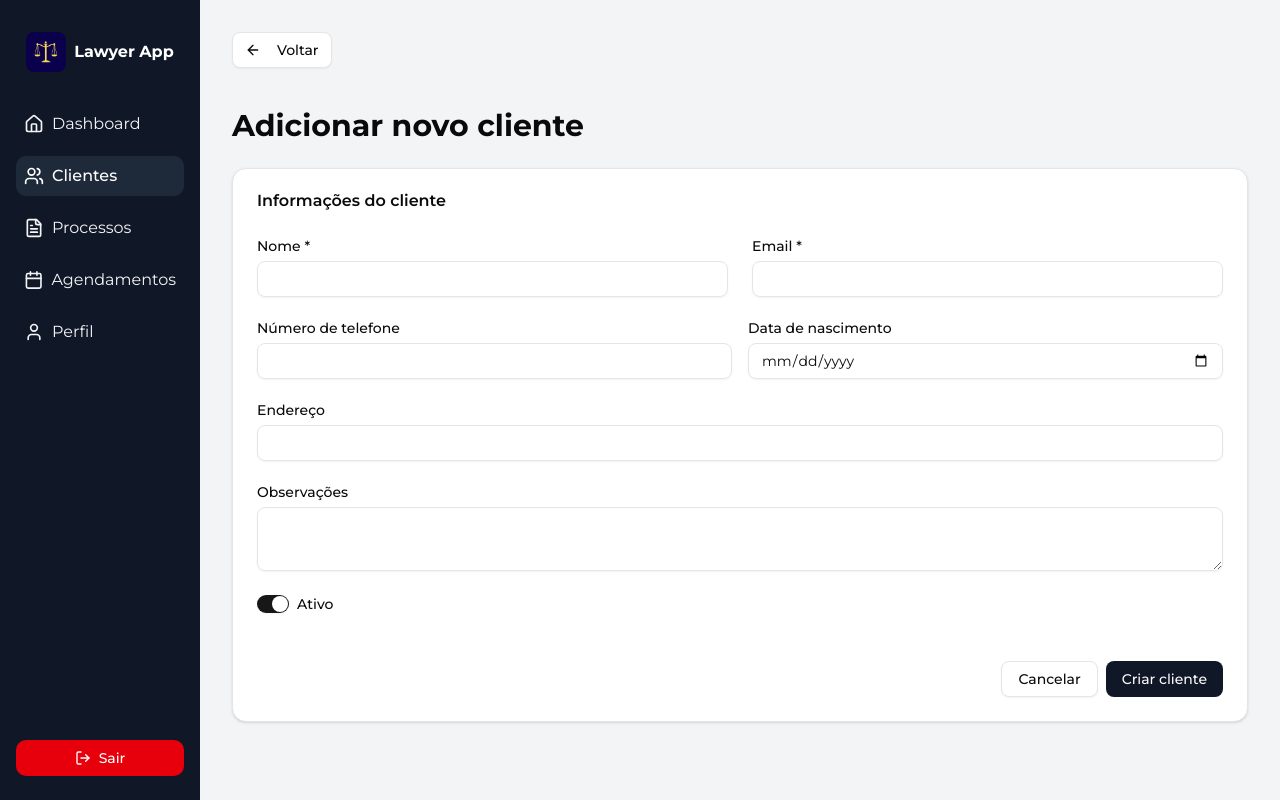
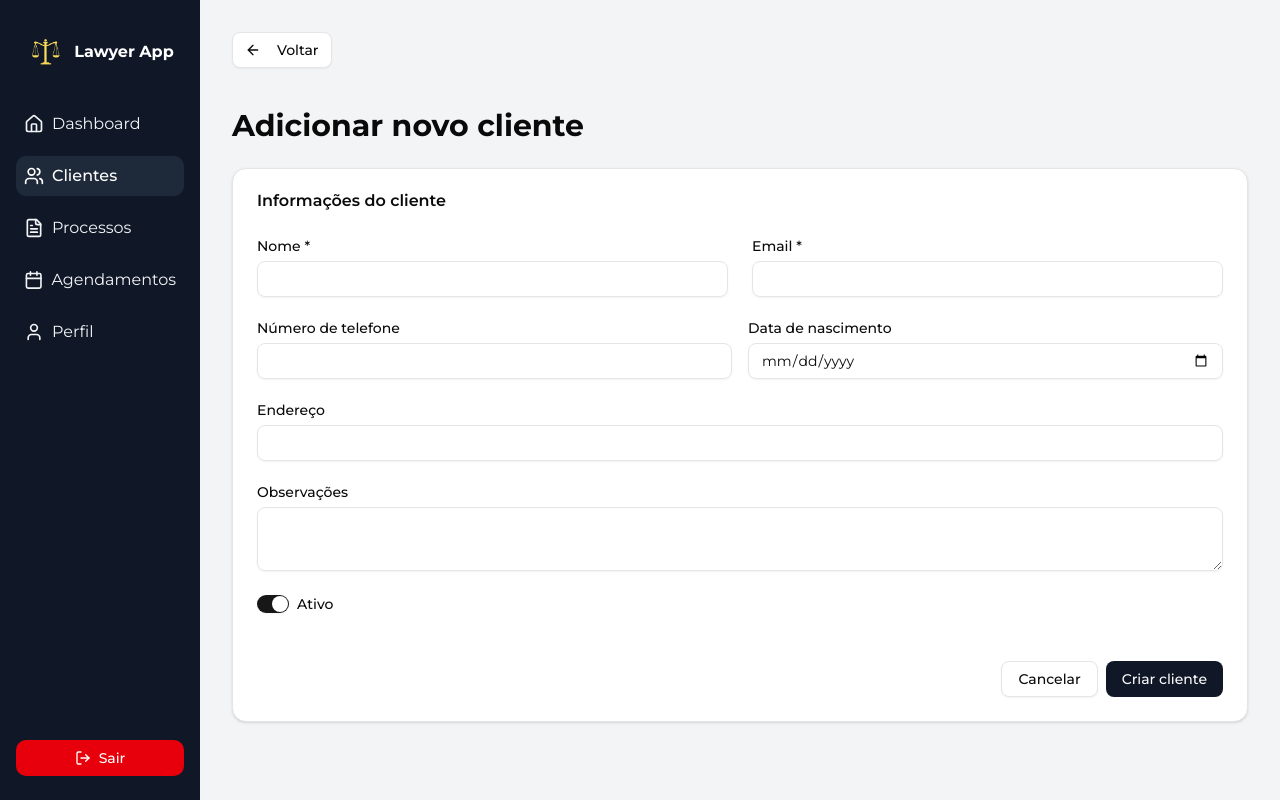
Before and after one commit to NicolasBe23/lawyer-project, a Next.js app: page /dashboard/clients/add in a window 1280 px wide. Built offline with nearby package versions, Linux system fonts and the light colour scheme; no server answers.

Commit message:
refactor: enhance middleware asset handling and update sidebar logo
- Added logic in middleware to allow static asset requests to pass through without restriction.
- Updated sidebar component to replace the icon with a new logo and adjusted its dimensions for improved display.

```diff
--- a/middleware.ts
+++ b/middleware.ts
@@ -4,6 +4,11 @@ import type { NextRequest } from "next/server";
 export default function middleware(req: NextRequest) {
   const token = req.cookies.get("strapi_token")?.value || null;
   const { pathname } = req.nextUrl;
+  const isStaticAsset = /\.[^/]+$/.test(pathname);
+
+  if (isStaticAsset) {
+    return NextResponse.next();
+  }
 
   const isPublicPath =
     pathname === "/" || pathname === "/login" || pathname === "/register";
@@ -20,5 +25,5 @@ export default function middleware(req: NextRequest) {
 }
 
 export const config = {
-  matcher: ["/((?!_next/static|_next/image|favicon.ico|api).*)"],
+  matcher: ["/((?!api|_next/static|_next/image|favicon.ico|.*\\..*).*)"],
 };
--- a/src/components/sidebar/page.tsx
+++ b/src/components/sidebar/page.tsx
@@ -51,12 +51,12 @@ export default function Sidebar() {
         <aside className="w-50 bg-gray-900 text-white flex flex-col p-4">
           <div className="mb-8 mt-4 inline-flex items-center justify-center">
             <Image
-              src="/icon.png"
+              src="/logo_sidebar.png"
               alt="Lawyer App"
-              width={40}
+              width={160}
               height={40}
               priority
-              className="h-10 w-10 rounded-md object-contain mr-2 cursor-default"
+              className="h-10 w-auto object-contain mr-2 cursor-default"
             />
             <h2 className="font-bold cursor-default">Lawyer App</h2>
           </div>
```
